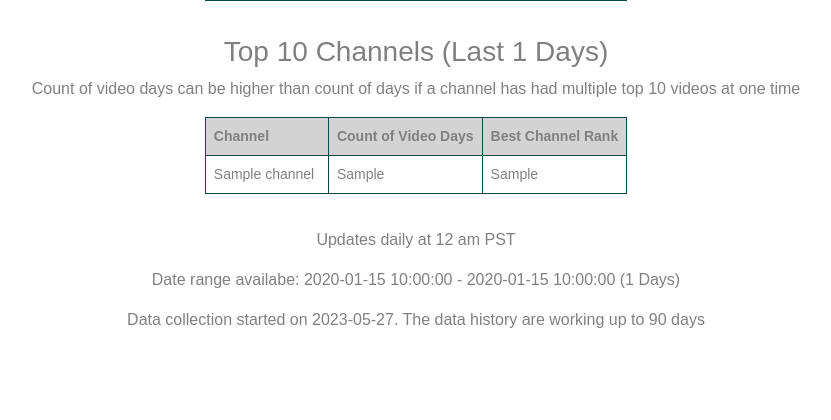
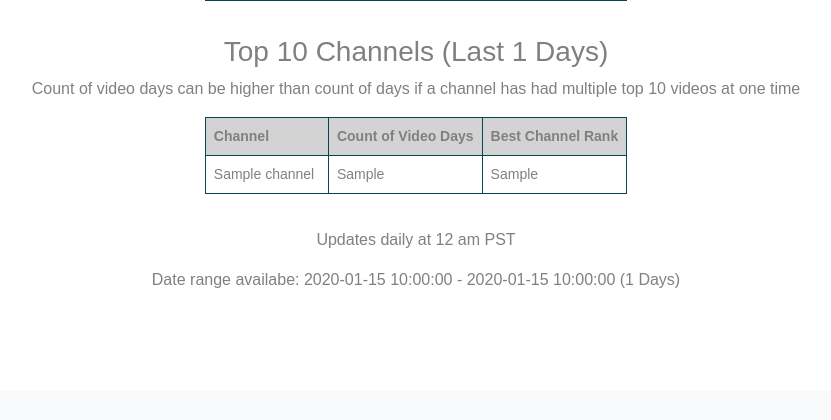
Before and after one commit to applewjr/heroku_apps, a Flask app: template templates/youtube_trending.html in a window 1280 px wide. Shown: the part 409-829 px from the top of the page, without its empty margins (224-1055 px from the left). After the commit the page ends 697 px from the top, so only its background shows below. Run offline with Flask 2, Linux system fonts and the light colour scheme; the template is opened without the code that fills it: most values are stand-ins (such as "Sample title", 1, 10 or a date in 2020); parts of the project's set-up code (start-up, migrations or seed data) failed here and were passed over.

Commit message:
Update youtube_trending.html

```diff
--- a/templates/youtube_trending.html
+++ b/templates/youtube_trending.html
@@ -118,7 +118,7 @@
 
     <p>Updates daily at 12 am PST</p>
     <p>Date range availabe: {{ oldest_date }} - {{ newest_date }} ({{ day_count }} Days)</p>
-    <p>Data collection started on 2023-05-27. The data history are working up to 90 days</p>
+    <!-- <p>Data collection started on 2023-06-03. The data history are working up to 90 days</p> -->
     <br>
     <br>
     <br>
```
